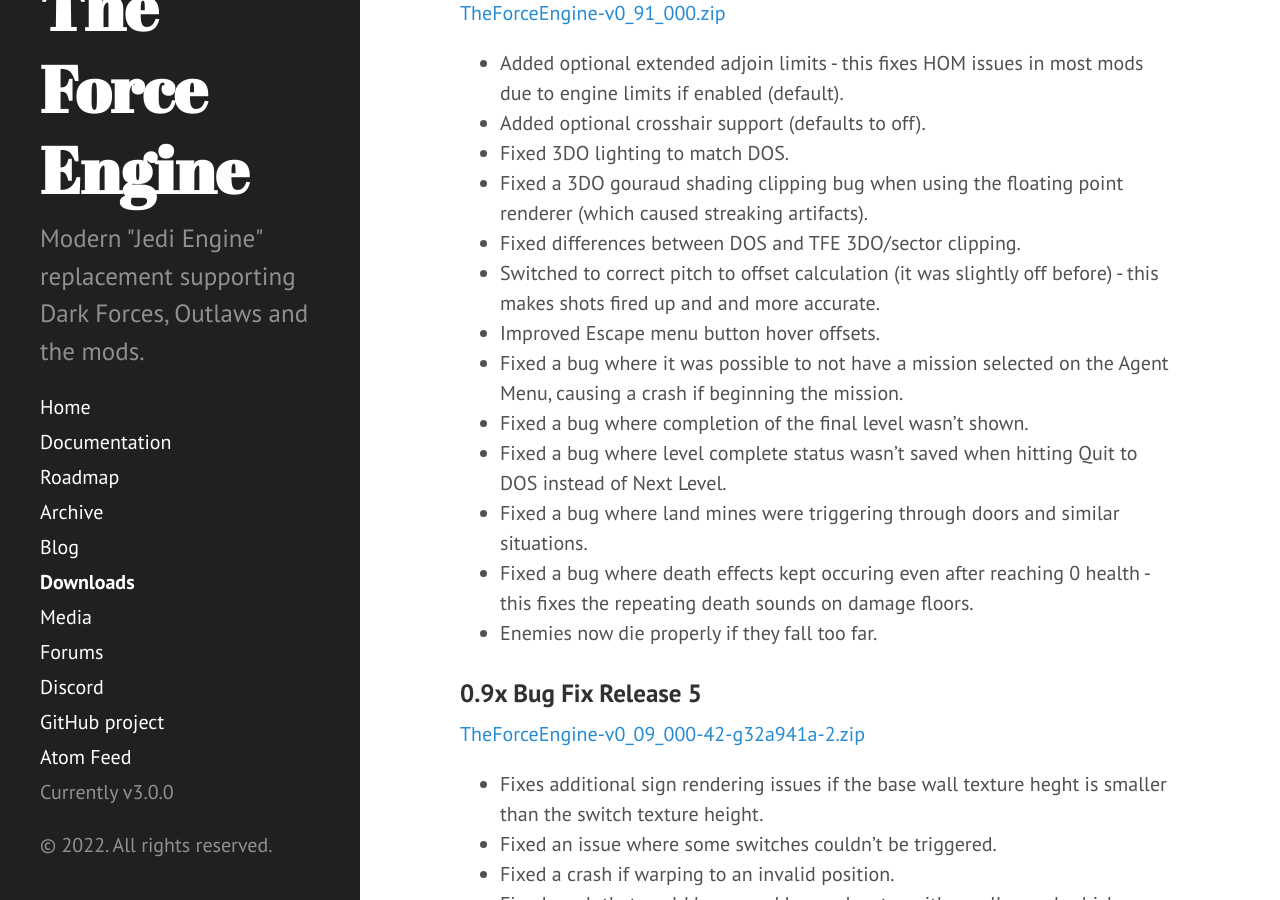
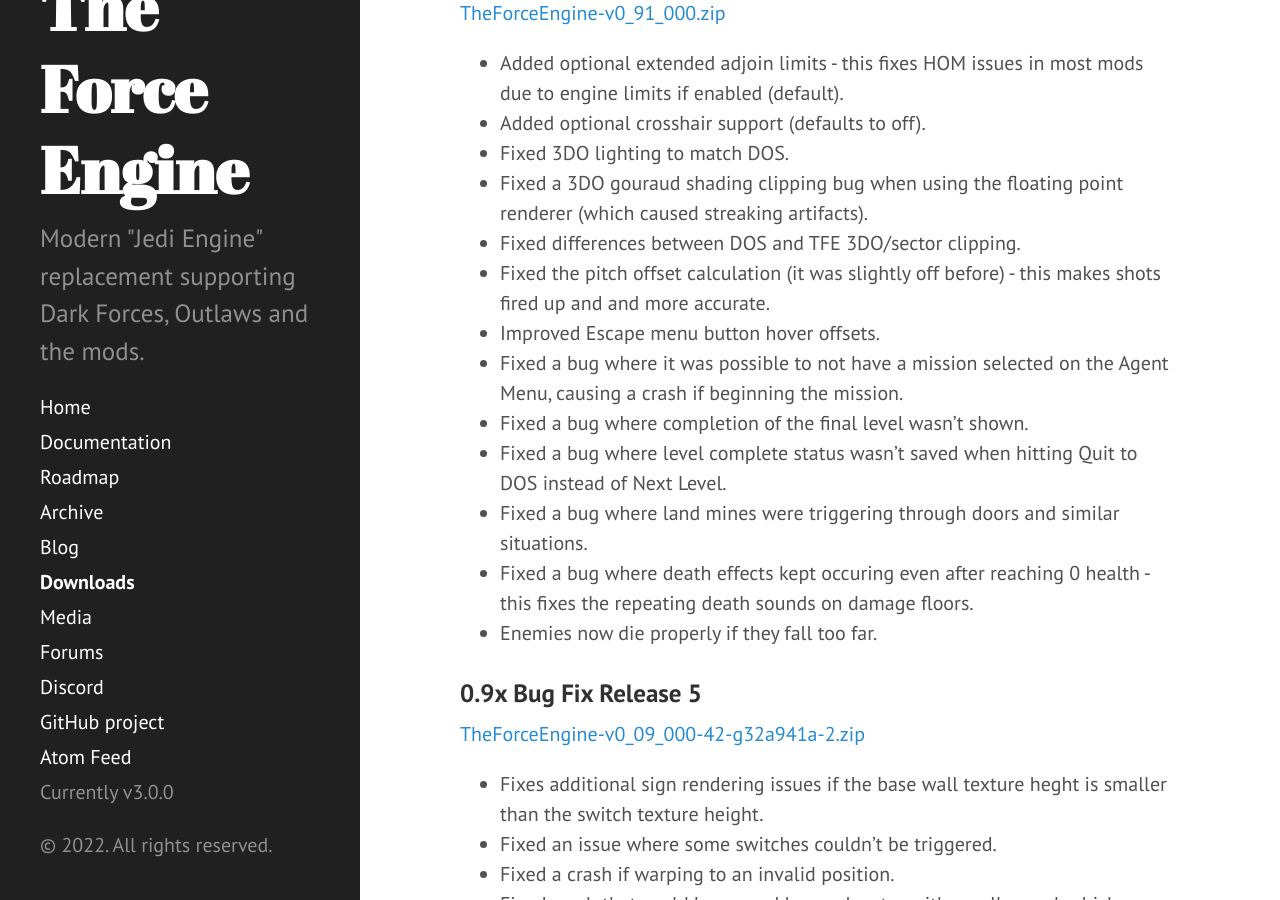
Before and after one commit to TheForceEngine/TheForceEngine.github.io, a Jekyll site: the page built from downloads.md, in a window 1280 px wide and 900 px high, scrolled down 556 px. Built offline with Jekyll 4.4.1, drawn with Linux system fonts in a browser that asks for light colours.

Commit message:
Update downloads.md

```diff
--- a/downloads.md
+++ b/downloads.md
@@ -20,7 +20,7 @@
 * Fixed 3DO lighting to match DOS.
 * Fixed a 3DO gouraud shading clipping bug when using the floating point renderer (which caused streaking artifacts).
 * Fixed differences between DOS and TFE 3DO/sector clipping.
-* Switched to correct pitch to offset calculation (it was slightly off before) - this makes shots fired up and and more accurate.
+* Fixed the pitch offset calculation (it was slightly off before) - this makes shots fired up and and more accurate.
 * Improved Escape menu button hover offsets.
 * Fixed a bug where it was possible to not have a mission selected on the Agent Menu, causing a crash if beginning the mission.
 * Fixed a bug where completion of the final level wasn't shown.
```
